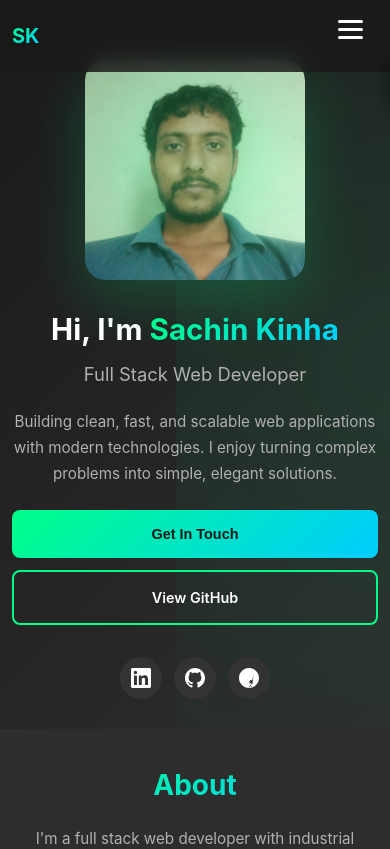
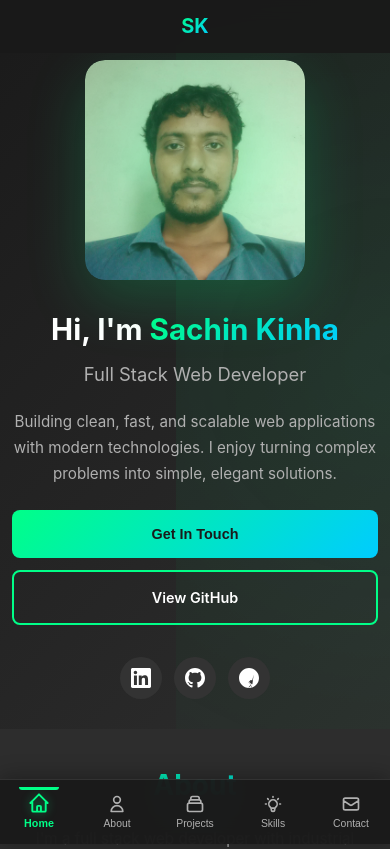
Before and after one commit to Tim-Alpha/react-portfolio, a Vue app: page / in a window 390 px wide. Shown: the top 849 px of the page. Built offline with nearby package versions, Linux system fonts and the light colour scheme.

Commit message:
feat: add BottomNav component for mobile navigation and update styles for responsiveness

```diff
--- a/src/App.tsx
+++ b/src/App.tsx
@@ -1,4 +1,5 @@
 import Header from './components/Header';
+import BottomNav from './components/BottomNav';
 import Hero from './components/Hero';
 import About from './components/About';
 import Projects from './components/Projects';
@@ -17,6 +18,7 @@ function App() {
       <Skills />
       <Contact />
       <Footer />
+      <BottomNav />
     </div>
   );
 }
--- /dev/null
+++ b/src/components/BottomNav.css
@@ -0,0 +1,127 @@
+.bottom-nav {
+  position: fixed;
+  bottom: 0;
+  left: 0;
+  right: 0;
+  z-index: 1000;
+  background-color: rgba(26, 26, 26, 0.95);
+  backdrop-filter: blur(20px);
+  -webkit-backdrop-filter: blur(20px);
+  border-top: 1px solid rgba(255, 255, 255, 0.1);
+  display: none;
+  justify-content: space-around;
+  align-items: center;
+  padding: 0.5rem 0;
+  box-shadow: 0 -2px 20px rgba(0, 0, 0, 0.3);
+  height: 70px;
+}
+
+.bottom-nav-item {
+  display: flex;
+  flex-direction: column;
+  align-items: center;
+  justify-content: center;
+  gap: 0.25rem;
+  background: none;
+  border: none;
+  color: var(--text-secondary);
+  cursor: pointer;
+  padding: 0.5rem 0.75rem;
+  transition: all 0.3s ease;
+  -webkit-tap-highlight-color: transparent;
+  min-width: 60px;
+  flex: 1;
+  position: relative;
+}
+
+.bottom-nav-item::before {
+  content: '';
+  position: absolute;
+  top: 0;
+  left: 50%;
+  transform: translateX(-50%);
+  width: 0;
+  height: 3px;
+  background: var(--accent);
+  border-radius: 0 0 3px 3px;
+  transition: width 0.3s ease;
+}
+
+.bottom-nav-item:active {
+  transform: scale(0.95);
+}
+
+.bottom-nav-icon {
+  width: 22px;
+  height: 22px;
+  transition: all 0.3s ease;
+  stroke-width: 2;
+}
+
+.bottom-nav-label {
+  font-size: 0.7rem;
+  font-weight: 500;
+  transition: all 0.3s ease;
+  white-space: nowrap;
+}
+
+.bottom-nav-item.active {
+  color: var(--accent);
+}
+
+.bottom-nav-item.active::before {
+  width: 40px;
+}
+
+.bottom-nav-item.active .bottom-nav-icon {
+  transform: scale(1.15);
+  filter: drop-shadow(0 0 4px rgba(0, 255, 136, 0.4));
+}
+
+.bottom-nav-item.active .bottom-nav-label {
+  font-weight: 600;
+  font-size: 0.72rem;
+}
+
+.bottom-nav-item:not(.active):hover {
+  color: var(--text-primary);
+}
+
+/* Show bottom nav only on mobile */
+@media (max-width: 768px) {
+  .bottom-nav {
+    display: flex;
+  }
+}
+
+@media (max-width: 480px) {
+  .bottom-nav {
+    height: 65px;
+    padding: 0.4rem 0;
+  }
+
+  .bottom-nav-item {
+    padding: 0.4rem 0.5rem;
+    min-width: 50px;
+  }
+
+  .bottom-nav-icon {
+    width: 20px;
+    height: 20px;
+  }
+
+  .bottom-nav-label {
+    font-size: 0.65rem;
+  }
+
+  .bottom-nav-item.active .bottom-nav-label {
+    font-size: 0.67rem;
+  }
+}
+
+/* Safe area for devices with notches */
+@supports (padding: max(0px)) {
+  .bottom-nav {
+    padding-bottom: max(0.5rem, env(safe-area-inset-bottom));
+  }
+}
--- /dev/null
+++ b/src/components/BottomNav.tsx
@@ -0,0 +1,71 @@
+import { useState, useEffect } from 'react';
+import './BottomNav.css';
+
+const BottomNav = () => {
+  const [activeSection, setActiveSection] = useState('hero');
+
+  useEffect(() => {
+    const handleScroll = () => {
+      const sections = ['hero', 'about', 'projects', 'skills', 'contact'];
+      const scrollPosition = window.scrollY + 100;
+
+      for (let i = sections.length - 1; i >= 0; i--) {
+        const section = document.getElementById(sections[i]);
+        if (section && section.offsetTop <= scrollPosition) {
+          setActiveSection(sections[i]);
+          break;
+        }
+      }
+    };
+
+    window.addEventListener('scroll', handleScroll);
+    return () => window.removeEventListener('scroll', handleScroll);
+  }, []);
+
+  const scrollToSection = (id: string) => {
+    const element = document.getElementById(id);
+    if (element) {
+      element.scrollIntoView({ behavior: 'smooth' });
+      setActiveSection(id);
+    }
+  };
+
+  const navItems = [
+    { id: 'hero', label: 'Home', icon: 'M3 12l2-2m0 0l7-7 7 7M5 10v10a1 1 0 001 1h3m10-11l2 2m-2-2v10a1 1 0 01-1 1h-3m-6 0a1 1 0 001-1v-4a1 1 0 011-1h2a1 1 0 011 1v4a1 1 0 001 1m-6 0h6' },
+    { id: 'about', label: 'About', icon: 'M16 7a4 4 0 11-8 0 4 4 0 018 0zM12 14a7 7 0 00-7 7h14a7 7 0 00-7-7z' },
+    { id: 'projects', label: 'Projects', icon: 'M19 11H5m14 0a2 2 0 012 2v6a2 2 0 01-2 2H5a2 2 0 01-2-2v-6a2 2 0 012-2m14 0V9a2 2 0 00-2-2M5 11V9a2 2 0 012-2m0 0V5a2 2 0 012-2h6a2 2 0 012 2v2M7 7h10' },
+    { id: 'skills', label: 'Skills', icon: 'M9.663 17h4.673M12 3v1m6.364 1.636l-.707.707M21 12h-1M4 12H3m3.343-5.657l-.707-.707m2.828 9.9a5 5 0 117.072 0l-.548.547A3.374 3.374 0 0014 18.469V19a2 2 0 11-4 0v-.531c0-.895-.356-1.754-.988-2.386l-.548-.547z' },
+    { id: 'contact', label: 'Contact', icon: 'M3 8l7.89 5.26a2 2 0 002.22 0L21 8M5 19h14a2 2 0 002-2V7a2 2 0 00-2-2H5a2 2 0 00-2 2v10a2 2 0 002 2z' },
+  ];
+
+  return (
+    <nav className="bottom-nav">
+      {navItems.map((item) => (
+        <button
+          key={item.id}
+          className={`bottom-nav-item ${activeSection === item.id ? 'active' : ''}`}
+          onClick={() => scrollToSection(item.id)}
+          aria-label={item.label}
+        >
+          <svg
+            className="bottom-nav-icon"
+            fill="none"
+            stroke="currentColor"
+            viewBox="0 0 24 24"
+            xmlns="http://www.w3.org/2000/svg"
+          >
+            <path
+              strokeLinecap="round"
+              strokeLinejoin="round"
+              strokeWidth={2}
+              d={item.icon}
+            />
+          </svg>
+          <span className="bottom-nav-label">{item.label}</span>
+        </button>
+      ))}
+    </nav>
+  );
+};
+
+export default BottomNav;
--- a/src/components/Footer.css
+++ b/src/components/Footer.css
@@ -34,7 +34,7 @@
 
 @media (max-width: 768px) {
   .footer {
-    padding: 1.5rem 0;
+    padding: 1.5rem 0 5rem 0;
   }
 
   .footer-content {
@@ -62,7 +62,7 @@
 
 @media (max-width: 480px) {
   .footer {
-    padding: 1.25rem 0;
+    padding: 1.25rem 0 4.5rem 0;
   }
 
   .footer-content {
--- a/src/components/Header.css
+++ b/src/components/Header.css
@@ -55,6 +55,13 @@
   align-items: center;
 }
 
+/* Hide navigation links on mobile - bottom nav will be used instead */
+@media (max-width: 768px) {
+  .nav-links {
+    display: none;
+  }
+}
+
 .nav-links li a {
   color: var(--text-primary);
   font-weight: 500;
@@ -81,82 +88,32 @@
   color: var(--accent);
 }
 
-.mobile-menu-btn {
-  display: none;
-  flex-direction: column;
-  gap: 5px;
-  background: none;
-  border: none;
-  cursor: pointer;
-  padding: 8px;
-  -webkit-tap-highlight-color: transparent;
-  z-index: 1001;
-}
-
-.mobile-menu-btn span {
-  width: 25px;
-  height: 3px;
-  background: var(--text-primary);
-  transition: all 0.3s ease;
-  border-radius: 2px;
-}
-
-.mobile-menu-btn:active span {
-  opacity: 0.7;
-}
-
+/* Mobile header - minimal on mobile */
 @media (max-width: 768px) {
-  .mobile-menu-btn {
-    display: flex;
+  .header {
+    padding: 0.75rem 0;
+    background-color: rgba(26, 26, 26, 0.95);
   }
 
-  .nav-links {
-    position: fixed;
-    top: 60px;
-    left: 0;
-    right: 0;
-    bottom: 0;
-    background-color: var(--bg-primary);
-    flex-direction: column;
-    padding: 2rem 1rem;
-    transform: translateX(100%);
-    transition: transform 0.3s ease;
-    box-shadow: 0 5px 20px rgba(0, 0, 0, 0.5);
-    overflow-y: auto;
-    -webkit-overflow-scrolling: touch;
+  .header.scrolled {
+    background-color: rgba(26, 26, 26, 0.98);
   }
 
-  .nav-links.open {
-    transform: translateX(0);
+  .nav {
+    justify-content: center;
   }
 
-  .nav-links li {
-    width: 100%;
-    text-align: center;
-  }
-
-  .nav-links li a {
-    display: block;
-    padding: 1.25rem 1rem;
-    font-size: 1.1rem;
-    -webkit-tap-highlight-color: rgba(0, 255, 136, 0.2);
-    border-radius: 8px;
-    transition: background-color 0.2s ease;
-  }
-
-  .nav-links li a:active {
-    background-color: rgba(0, 255, 136, 0.1);
+  .logo {
+    font-size: 1.4rem;
   }
 }
 
 @media (max-width: 480px) {
-  .nav-links {
-    top: 55px;
-    padding: 1.5rem 1rem;
+  .header {
+    padding: 0.65rem 0;
   }
 
-  .nav-links li a {
-    padding: 1rem;
-    font-size: 1rem;
+  .logo {
+    font-size: 1.25rem;
   }
 }
--- a/src/components/Header.tsx
+++ b/src/components/Header.tsx
@@ -3,7 +3,6 @@ import './Header.css';
 
 const Header = () => {
   const [isScrolled, setIsScrolled] = useState(false);
-  const [isMobileMenuOpen, setIsMobileMenuOpen] = useState(false);
 
   useEffect(() => {
     const handleScroll = () => {
@@ -13,32 +12,10 @@ const Header = () => {
     return () => window.removeEventListener('scroll', handleScroll);
   }, []);
 
-  useEffect(() => {
-    const handleClickOutside = (event: MouseEvent) => {
-      const target = event.target as HTMLElement;
-      if (isMobileMenuOpen && !target.closest('.nav') && !target.closest('.mobile-menu-btn')) {
-        setIsMobileMenuOpen(false);
-      }
-    };
-
-    if (isMobileMenuOpen) {
-      document.addEventListener('click', handleClickOutside);
-      document.body.style.overflow = 'hidden';
-    } else {
-      document.body.style.overflow = '';
-    }
-
-    return () => {
-      document.removeEventListener('click', handleClickOutside);
-      document.body.style.overflow = '';
-    };
-  }, [isMobileMenuOpen]);
-
   const scrollToSection = (id: string) => {
     const element = document.getElementById(id);
     if (element) {
       element.scrollIntoView({ behavior: 'smooth' });
-      setIsMobileMenuOpen(false);
     }
   };
 
@@ -49,21 +26,12 @@ const Header = () => {
           <div className="logo" onClick={() => scrollToSection('hero')}>
             <span className="logo-text">SK</span>
           </div>
-          <ul className={`nav-links ${isMobileMenuOpen ? 'open' : ''}`}>
+          <ul className="nav-links">
             <li><a href="#about" onClick={(e) => { e.preventDefault(); scrollToSection('about'); }}>About</a></li>
             <li><a href="#projects" onClick={(e) => { e.preventDefault(); scrollToSection('projects'); }}>Projects</a></li>
             <li><a href="#skills" onClick={(e) => { e.preventDefault(); scrollToSection('skills'); }}>Skills</a></li>
             <li><a href="#contact" onClick={(e) => { e.preventDefault(); scrollToSection('contact'); }}>Contact</a></li>
           </ul>
-          <button
-            className="mobile-menu-btn"
-            onClick={() => setIsMobileMenuOpen(!isMobileMenuOpen)}
-            aria-label="Toggle menu"
-          >
-            <span></span>
-            <span></span>
-            <span></span>
-          </button>
         </nav>
       </div>
     </header>
--- a/src/index.css
+++ b/src/index.css
@@ -46,6 +46,17 @@ html {
 @media (max-width: 768px) {
   * {
     -webkit-overflow-scrolling: touch;
+  }
+
+  /* Add padding to prevent content from being hidden behind bottom nav */
+  body {
+    padding-bottom: 70px;
+  }
+}
+
+@media (max-width: 480px) {
+  body {
+    padding-bottom: 65px;
   }
 }
 
```
Also changed, not shown: public/co-founder-finder.png (added), public/cold-email.png (added).
